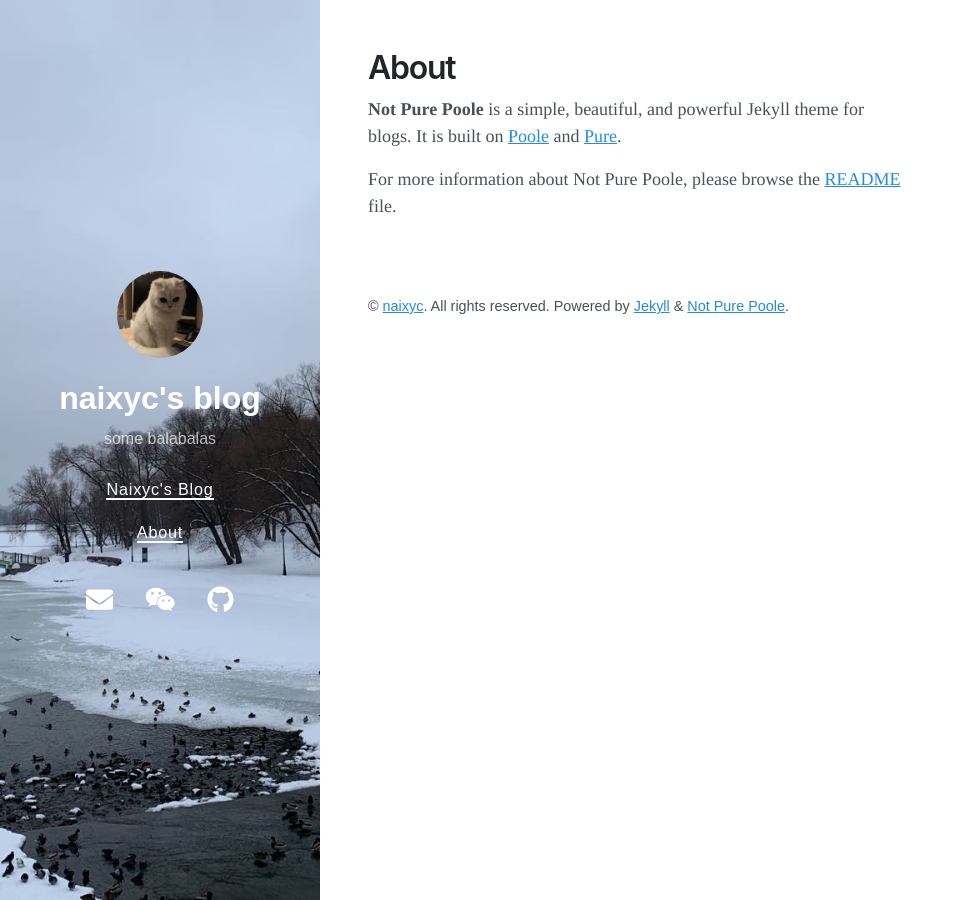
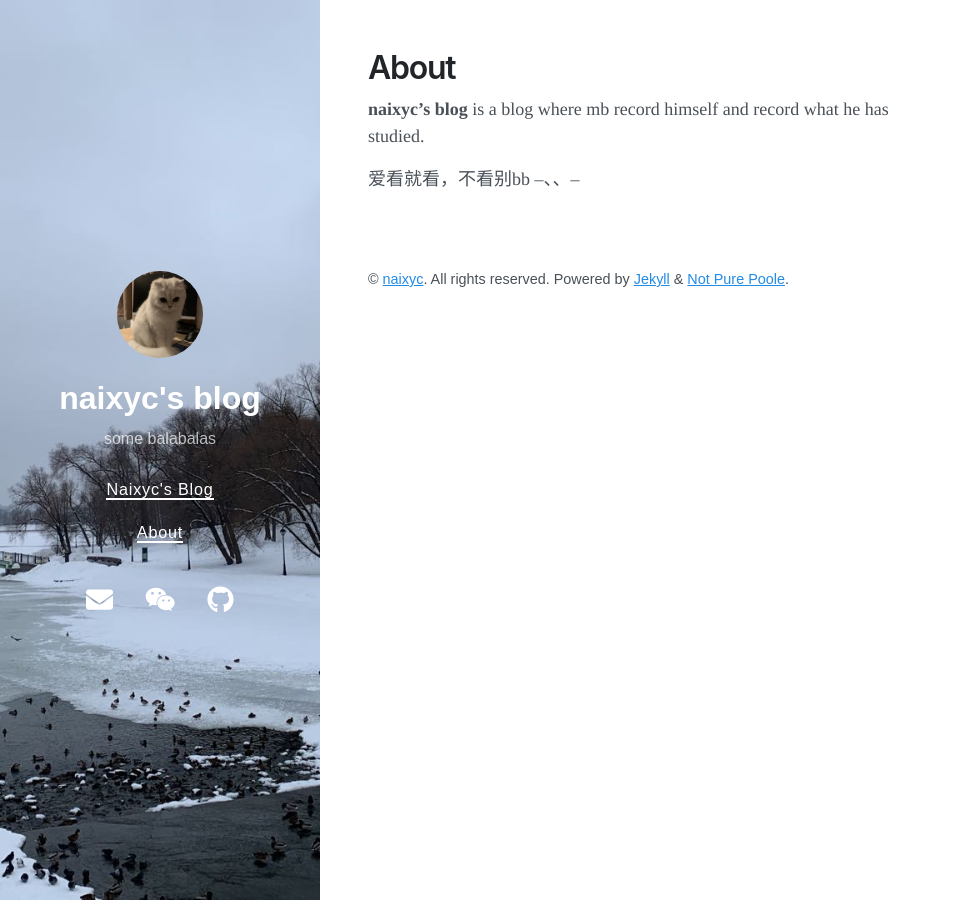
Before and after one commit to naixyc/naixyc.Github.io, a Jekyll site: the page built from about.md, in a window 1280 px wide. Shown: the whole page, without its empty margins (0-964 px from the left). Built offline with Jekyll 4.4.1, drawn with Linux system fonts in a browser that asks for light colours; nearby versions of some CDN libraries.

Commit message:
Update about.md

```diff
--- a/about.md
+++ b/about.md
@@ -3,6 +3,6 @@ layout: page
 title: About
 ---
 
-**Not Pure Poole** is a simple, beautiful, and powerful Jekyll theme for blogs. It is built on [Poole](https://github.com/poole/poole) and [Pure](https://purecss.io/).
+**naixyc's blog** is a blog where mb record himself and record what he has studied.
 
-For more information about Not Pure Poole, please browse the [README](https://github.com/vszhub/not-pure-poole) file.
+爱看就看，不看别bb --、、--
```
